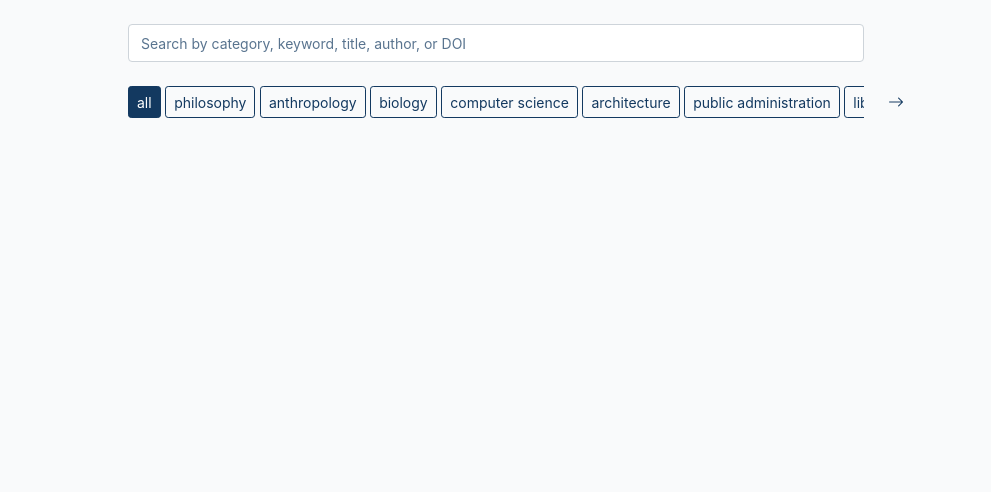
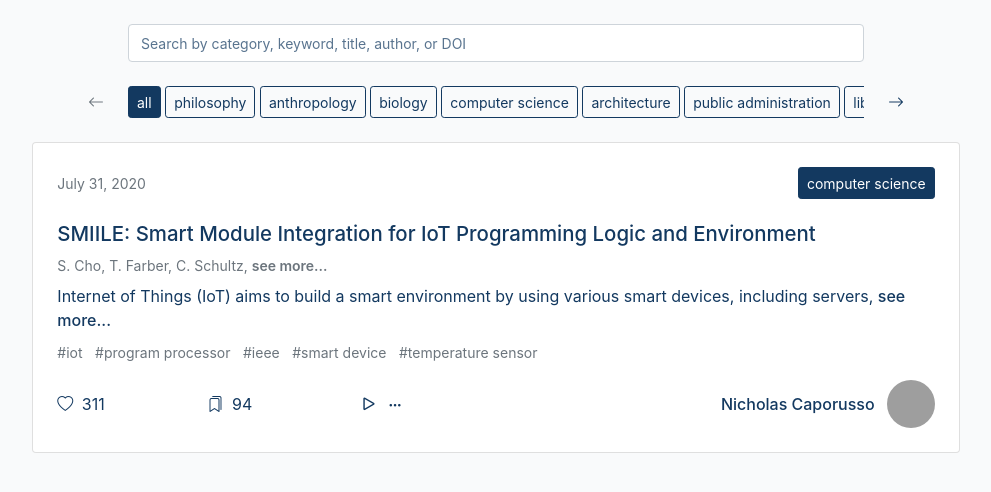
Before and after one commit to muzzarellimj/podscholar, a PHP site: page /application/index.html in a window 1280 px wide. Shown: the part 83-575 px from the top of the page, without its empty margins (144-1135 px from the left). Run offline with PHP 8.4, Linux system fonts and the light colour scheme; some web fonts are replaced; grey boxes are pictures that could not be loaded.

Commit message:
Author content, CSS, JS of podcast overview card

```diff
--- a/application/index.html
+++ b/application/index.html
@@ -97,6 +97,100 @@
 					</div>
 				</div>
 			</section>
+
+			<section id="feed-recent" class="py-4">
+				<div class="container">
+					<div class="row justify-content-center g-3">
+						<div class="col-12 col-lg-10 col-xxl-8">
+							<div class="podcast-overview card p-4">
+								<div class="row pb-4">
+									<div class="col-6 d-flex align-items-center justify-content-start">
+										<p class="podcast-overview-date text-muted">July 31, 2020</p>
+									</div>
+
+									<div class="col-6 d-flex align-items-center justify-content-end">
+										<button class="btn btn-sm btn-primary" type="button">computer science</button>
+									</div>
+								</div>
+
+								<div class="row pb-2">
+									<div class="col-12">
+										<a class="podcast-overview-title" href="#">SMIILE: Smart Module Integration for IoT Programming Logic and Environment</a>
+									</div>
+								</div>
+
+								<div class="row pb-2">
+									<div class="col-12">
+										<p class="podcast-overview-author text-muted">
+											S. Cho, T. Farber, C. Schultz,
+											<span id="podcast-overview-author-0" class="collapse">N. Caporusso, M. Song</span>
+											<a class="podcast-overview-author-collapse-action text-muted" href="#podcast-overview-author-0" role="button" data-bs-toggle="collapse" aria-expanded="false" aria-controls="podcast-overview-author-0">see more...</a>
+										</p>
+									</div>
+								</div>
+
+								<div class="row pb-2">
+									<div class="col-12">
+										<p class="podcast-overview-abstract m-0">
+											Internet of Things (IoT) aims to build a smart environment by using various smart devices, including servers,
+											<span id="podcast-overview-abstract-0" class="collapse">mobile devices, and sensors to enhance people's life. Understanding how to use different hardware and software components-programming languages, libraries, tools, and configuration setups-is required to build IoT applications due to the heterogeneity of IoT devices. As a result, building IoT applications can add unnecessary burdens to developers because they need to focus not only on the application logic that meets clients' requirements but also on the details of implementing and configuring the services. In this paper, we propose SMIILE, Smart Module Integration for IoT Logic and Environment, to address this issue. In this programming model, IoT developers use the SMIILE language to describe their application logic and prescribe the programming configuration. Then the SMIILE compiler analyzes the description and prescription to generate deployable configuration and source code files and the documentation necessary to guide IoT programmers in building the applications effectively. In our deployment model, IoT programmers can use SMIILE to supplement their application development process by customizing the libraries to meet their needs or incorporating the SMIILE generated code into their programming environment.</span>
+											<a class="podcast-overview-abstract-collapse-action inline-link" href="#podcast-overview-abstract-0" role="button" data-bs-toggle="collapse" aria-expanded="false" aria-controls="podcast-overview-abstract-0">see more...</a>
+										</p>
+									</div>
+								</div>
+
+								<div class="row pb-3">
+									<div class="col-12">
+										<a class="keyword-link text-muted pe-2" href="#">#iot</a>
+										<a class="keyword-link text-muted pe-2" href="#">#program processor</a>
+										<a class="keyword-link text-muted pe-2" href="#">#ieee</a>
+										<a class="keyword-link text-muted pe-2" href="#">#smart device</a>
+										<a class="keyword-link text-muted pe-2" href="#">#temperature sensor</a>
+									</div>
+								</div>
+
+								<div class="row align-items-center">
+									<div class="col-4 col-sm-2">
+										<a class="icon-link-hover" href="#">
+											<i class="icon-normal bi bi-heart"></i>
+											<i class="icon-hover bi bi-heart-fill"></i>
+										</a>
+
+										<span class="ps-1">311</span>
+									</div>
+
+									<div class="col-4 col-sm-2">
+										<a class="icon-link-hover" href="#">
+											<i class="icon-normal bi bi-bookmarks"></i>
+											<i class="icon-hover bi bi-bookmarks-fill"></i>
+										</a>
+
+										<span class="ps-1">94</span>
+									</div>
+
+									<div class="col-4 col-sm-2 d-flex align-items-center">
+										<a class="icon-link-hover pe-2" href="#">
+											<i class="icon-normal bi bi-play large"></i>
+											<i class="icon-hover bi bi-play-fill"></i>
+										</a>
+
+										<a class="icon-link" href="#">
+											<i class="bi bi-three-dots"></i>
+										</a>
+									</div>
+
+									<div class="col-12 col-sm-6 d-flex align-items-center justify-content-start justify-content-sm-end">
+										<a class="podcast-overview-author-link" href="#">Nicholas Caporusso</a>
+										<a class="podcast-overview-author-link" href="#">
+											<img class="podcast-overview-author-avatar" src="https://nku.edu/content/www/honors-college/faculty/honorsfellows/nicholas-caporusso/_jcr_content/par/columncontrol/column-2/textimage_1373803060/image.img.jpg/1249211295.jpg" alt="Nicholas Caporusso">
+										</a>
+									</div>
+								</div>
+							</div>
+						</div>
+					</div>
+				</div>
+			</section>
 		</main>
 
 		<script src="../asset/vendor/bootstrap/js/bootstrap.bundle.min.js"></script>
@@ -109,20 +203,56 @@
 			let hintLeft = parent.querySelector('#feed-filter-hint-left');
 			let hintRight = parent.querySelector('#feed-filter-hint-right');
 
-			hintLeft.setAttribute('class', 'visually-hidden');
+			hintLeft.setAttribute('class', 'bi bi-arrow-left text-muted');
 
 			container.addEventListener('scroll', (event) => {
 				let leftOffset = event.currentTarget.scrollLeft;
 				let maximumLeftOffset = container.scrollWidth - container.clientWidth;
 
 				if (leftOffset === 0) {
-					hintLeft.setAttribute('class', 'visually-hidden');
+					hintLeft.setAttribute('class', 'bi bi-arrow-left text-muted');
 				} else if (leftOffset > 0 && leftOffset < maximumLeftOffset) {
 					hintLeft.setAttribute('class', 'bi bi-arrow-left');
 					hintRight.setAttribute('class', 'bi bi-arrow-right');
 				} else if (leftOffset >= maximumLeftOffset) {
-					hintRight.setAttribute('class', 'visually-hidden');
+					hintRight.setAttribute('class', 'bi bi-arrow-right text-muted');
 				}
+			});
+		</script>
+
+		<!-- truncated author 'see more' / 'see less' responsiveness -->
+		<script>
+			let truncatedAuthorSet = document.querySelectorAll('.podcast-overview-author');
+
+			truncatedAuthorSet.forEach(element => {
+				let collapseElement = element.querySelector('.collapse');
+				let collapseAction = element.querySelector('.podcast-overview-author-collapse-action');
+
+				collapseElement.addEventListener('show.bs.collapse', () => {
+					collapseAction.innerHTML = 'see less';
+				});
+
+				collapseElement.addEventListener('hide.bs.collapse', () => {
+					collapseAction.innerHTML = 'see more...';
+				});
+			});
+		</script>
+
+		<!-- truncated abstract 'see more' / 'see less' responsiveness -->
+		<script>
+			let truncatedAbstractSet = document.querySelectorAll('.podcast-overview-abstract');
+
+			truncatedAbstractSet.forEach(element => {
+				let collapseElement = element.querySelector('.collapse');
+				let collapseAction = element.querySelector('.podcast-overview-abstract-collapse-action');
+
+				collapseElement.addEventListener('show.bs.collapse', () => {
+					collapseAction.innerText = 'see less';
+				});
+
+				collapseElement.addEventListener('hide.bs.collapse', () => {
+					collapseAction.innerText = 'see more...';
+				});
 			});
 		</script>
 	</body>
--- a/asset/css/primary.css
+++ b/asset/css/primary.css
@@ -48,6 +48,59 @@ body {
   white-space: nowrap;
 }
 
+.inline-link {
+  color: #133960;
+  font-weight: 500;
+  text-decoration: none;
+}
+.inline-link:active, .inline-link:focus, .inline-link:hover {
+  color: #133960;
+  font-weight: 500;
+  text-decoration: #133960 underline;
+}
+
+.keyword-link {
+  font-size: 0.875rem;
+  text-decoration: none;
+}
+.keyword-link:hover {
+  text-decoration: underline;
+}
+
+.icon-link {
+  color: #133960;
+  text-decoration: none;
+}
+.icon-link:active, .icon-link:focus, .icon-link:hover {
+  color: #133960;
+}
+
+.icon-link-hover {
+  color: #133960;
+  text-decoration: none;
+}
+.icon-link-hover:active, .icon-link-hover:focus, .icon-link-hover:hover {
+  color: #133960;
+}
+.icon-link-hover:hover .icon-normal, .icon-link-hover .icon-hover {
+  display: none;
+}
+.icon-link-hover .icon-normal, .icon-link-hover:hover .icon-hover {
+  display: inline;
+}
+
+.bi-play {
+  font-size: 1.4rem;
+}
+
+.bi-play-fill {
+  font-size: 1.4rem;
+}
+
+.bi-three-dots {
+  font-size: 0.85rem;
+}
+
 input {
   color: #133960 !important;
 }
@@ -94,4 +147,46 @@ header {
   color: #133960;
 }
 
+.podcast-overview .podcast-overview-title {
+  color: #133960;
+  font-weight: 500;
+  font-size: 1.275rem;
+  line-height: 1.25rem;
+  text-decoration: none;
+}
+.podcast-overview .podcast-overview-title:active, .podcast-overview .podcast-overview-title:focus, .podcast-overview .podcast-overview-title:hover {
+  text-decoration: #133960 underline;
+}
+.podcast-overview .podcast-overview-date {
+  font-size: 0.875rem;
+  margin: 0;
+}
+.podcast-overview .podcast-overview-author {
+  font-size: 0.875rem;
+  margin: 0;
+}
+.podcast-overview .podcast-overview-author-collapse-action {
+  font-weight: 600;
+  text-decoration: none;
+}
+.podcast-overview .podcast-overview-author-collapse-action:active, .podcast-overview .podcast-overview-author-collapse-action:focus, .podcast-overview .podcast-overview-author-collapse-action:hover {
+  text-decoration: underline;
+}
+.podcast-overview .podcast-overview-author-link {
+  color: #133960;
+  font-weight: 500;
+  text-decoration: none;
+}
+.podcast-overview .podcast-overview-author-link:active, .podcast-overview .podcast-overview-author-link:focus, .podcast-overview .podcast-overview-author-link:hover {
+  color: #133960;
+  font-weight: 500;
+  text-decoration: #133960 underline;
+}
+.podcast-overview .podcast-overview-author-avatar {
+  border-radius: 50%;
+  height: 3rem;
+  margin-left: 0.75rem;
+  width: 3rem;
+}
+
 /*# sourceMappingURL=primary.css.map */
--- /dev/null
+++ b/asset/sass/_font.sass
@@ -0,0 +1,16 @@
+.inline-link
+	color:              $primary
+	font-weight:        500
+	text-decoration:    none
+
+	&:active, &:focus, &:hover
+		color:              $primary
+		font-weight:        500
+		text-decoration:    $primary underline
+
+.keyword-link
+	font-size: 0.875rem
+	text-decoration: none
+
+	&:hover
+		text-decoration: underline
--- /dev/null
+++ b/asset/sass/_icon.sass
@@ -0,0 +1,28 @@
+.icon-link
+	color:              $primary
+	text-decoration:    none
+
+	&:active, &:focus, &:hover
+		color:          $primary
+
+.icon-link-hover
+	color:              $primary
+	text-decoration:    none
+
+	&:active, &:focus, &:hover
+		color:          $primary
+
+	&:hover .icon-normal, & .icon-hover
+		display:        none
+
+	& .icon-normal, &:hover .icon-hover
+		display:        inline
+
+.bi-play
+	font-size:          1.4rem
+
+.bi-play-fill
+	font-size:          1.4rem
+
+.bi-three-dots
+	font-size:          0.85rem
--- /dev/null
+++ b/asset/sass/_podcast-overview.sass
@@ -0,0 +1,41 @@
+.podcast-overview
+	.podcast-overview-title
+		color:              $primary
+		font-weight:        500
+		font-size:          1.275rem
+		line-height:        1.25rem
+		text-decoration:    none
+
+		&:active, &:focus, &:hover
+			text-decoration:    $primary    underline
+
+	.podcast-overview-date
+		font-size:          0.875rem
+		margin:             0
+
+	.podcast-overview-author
+		font-size:          0.875rem
+		margin:             0
+
+	.podcast-overview-author-collapse-action
+		font-weight:        600
+		text-decoration:    none
+
+		&:active, &:focus, &:hover
+			text-decoration:    underline
+
+	.podcast-overview-author-link
+		color:              $primary
+		font-weight:        500
+		text-decoration:    none
+
+		&:active, &:focus, &:hover
+			color:              $primary
+			font-weight:        500
+			text-decoration:    $primary underline
+
+	.podcast-overview-author-avatar
+		border-radius:      50%
+		height:             3rem
+		margin-left:        0.75rem
+		width:              3rem
--- a/asset/sass/primary.sass
+++ b/asset/sass/primary.sass
@@ -13,5 +13,8 @@ body
 
 @import 'button'
 @import 'feed-filter'
+@import 'font'
+@import 'icon'
 @import 'input'
 @import 'navigation'
+@import 'podcast-overview'
```
Also changed, not shown: 1 other file.
